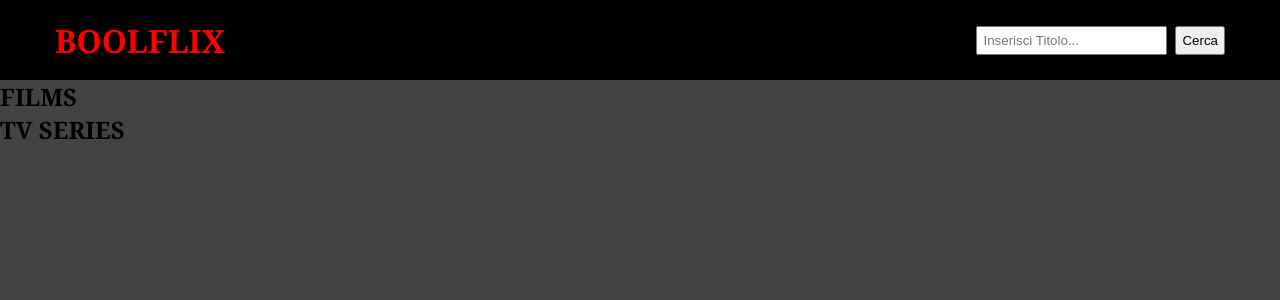
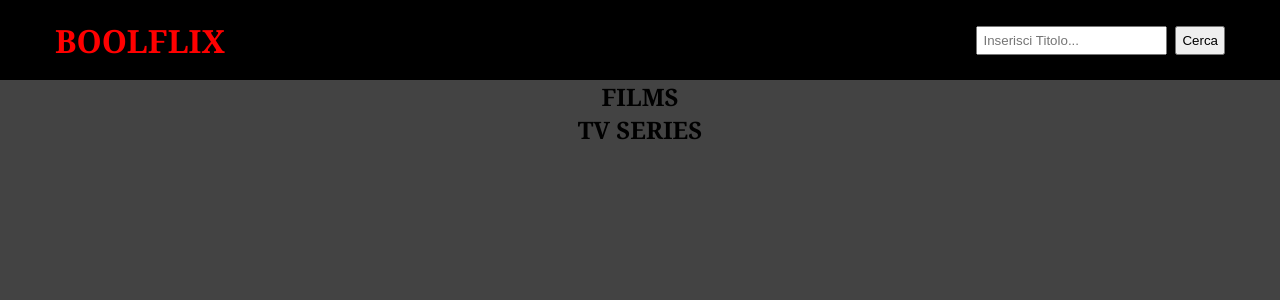
Before and after one commit to Massimiliano214/vite-boolflix, a Vue app: page / in a window 1280 px wide. Shown: the top 300 px of the page. Built offline with nearby package versions, Linux system fonts and the light colour scheme.

Commit message:
styling body

```diff
--- a/src/App.vue
+++ b/src/App.vue
@@ -48,5 +48,14 @@
 </template>
 
 <style lang="scss">
-  @use "./styles/general.scss"
+  @use "./styles/general.scss";
+
+  .container {
+    height: 100%;
+    display: flex;
+    width: 1170px;
+    justify-content: space-between;
+    margin: auto;
+    align-items: center;
+  }
 </style>
--- a/src/components/FilmCard.vue
+++ b/src/components/FilmCard.vue
@@ -37,5 +37,7 @@
 </template>
 
 <style scoped lang="scss">
-
+    li {
+        background-image: url(image);
+    }
 </style>
--- a/src/components/FilmSelection.vue
+++ b/src/components/FilmSelection.vue
@@ -19,6 +19,7 @@
 </script>
 
 <template>
+    <div class="container">
         <h2>FILMS</h2>
         <ul v-for="(film, index) in store.filmList" :key="index">
             <FilmCard
@@ -41,10 +42,15 @@
             ></TvSeriesCard>
 
         </ul>
+    </div>
+
 
 
 </template>
 
 <style scoped lang="scss">
-
+    .container {
+        flex-direction: column;
+        flex-wrap: wrap;
+    }
 </style>
--- a/src/components/TheHeader.vue
+++ b/src/components/TheHeader.vue
@@ -35,13 +35,6 @@
         height: 80px;
 
         .container {
-            height: 100%;
-            display: flex;
-            width: 1170px;
-            justify-content: space-between;
-            margin: auto;
-            align-items: center;
-
             h1 {
                 color: red;
             }
```
Lines whose indentation alone changed are shown as unchanged.
